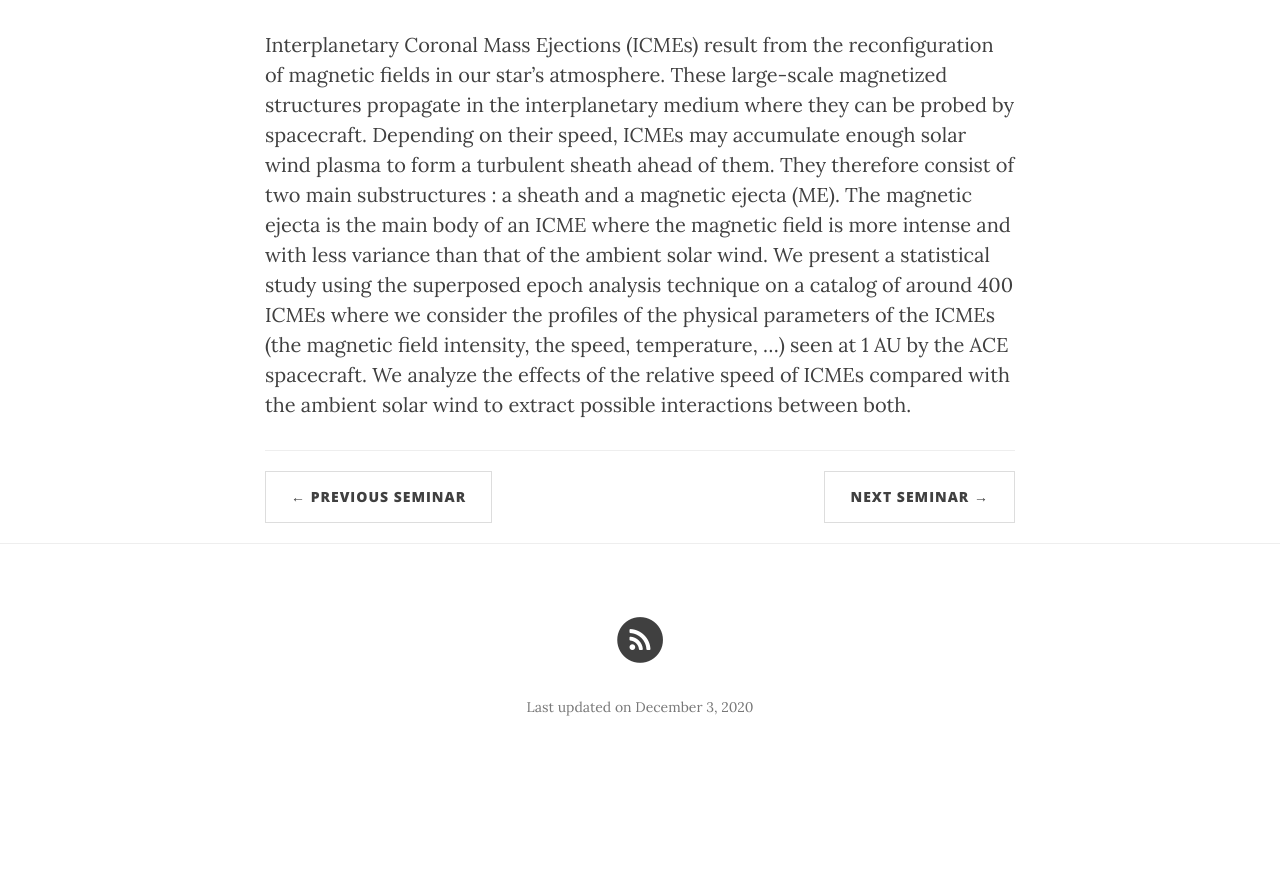
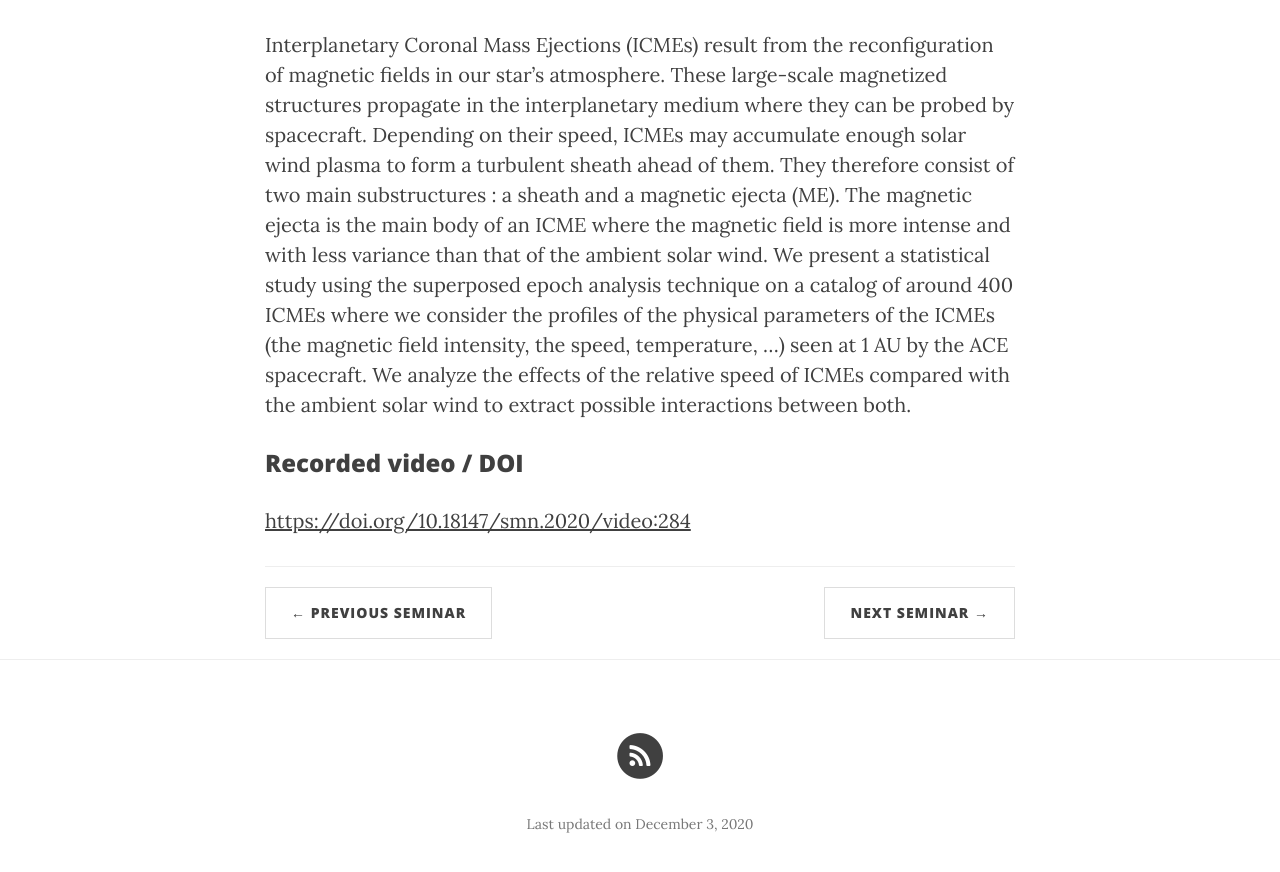
Before and after one commit to ITA-Solar/espos, a Jekyll site: the page built from _posts/2020-11-05-Regnault.md, in a window 1280 px wide and 900 px high, scrolled down 716 px. Shown: the top 872 px of the window. Built offline with Jekyll 4.4.1, drawn with Linux system fonts in a browser that asks for light colours; nearby versions of some CDN libraries; before the commit the page ends 1499 px from its top, so only the background shows below that.

Commit message:
Update 2020-11-05-Regnault.md

```diff
--- a/_posts/2020-11-05-Regnault.md
+++ b/_posts/2020-11-05-Regnault.md
@@ -10,3 +10,6 @@ published:  true
 
 ## Abstract
 Interplanetary Coronal Mass Ejections (ICMEs) result from the reconfiguration of magnetic fields in our star's atmosphere. These large-scale magnetized structures propagate in the interplanetary medium where they can be probed by spacecraft. Depending on their speed, ICMEs may accumulate enough solar wind plasma to form a turbulent sheath ahead of them. They therefore consist of two main substructures : a sheath and a magnetic ejecta (ME). The magnetic ejecta is the main body of an ICME where the magnetic field is more intense and with less variance than that of the ambient solar wind. We present a statistical study using the superposed epoch analysis technique on a catalog of around 400 ICMEs where we consider the profiles of the physical parameters of the ICMEs (the magnetic field intensity, the speed, temperature, ...) seen at 1 AU by the ACE spacecraft. We analyze the effects of the relative speed of ICMEs compared with the ambient solar wind to extract possible interactions between both.
+
+### Recorded video / DOI
+[https://doi.org/10.18147/smn.2020/video:284](https://doi.org/10.18147/smn.2020/video:284)
```
